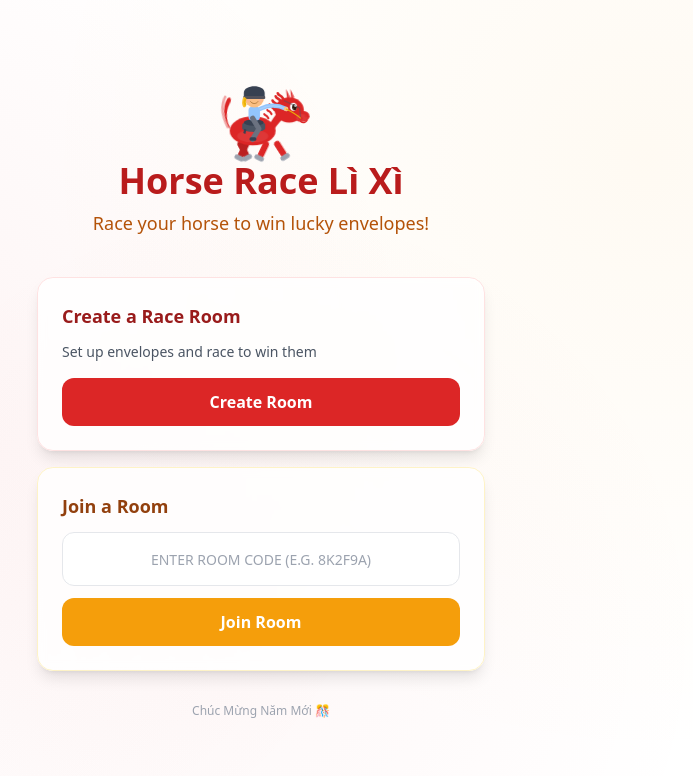
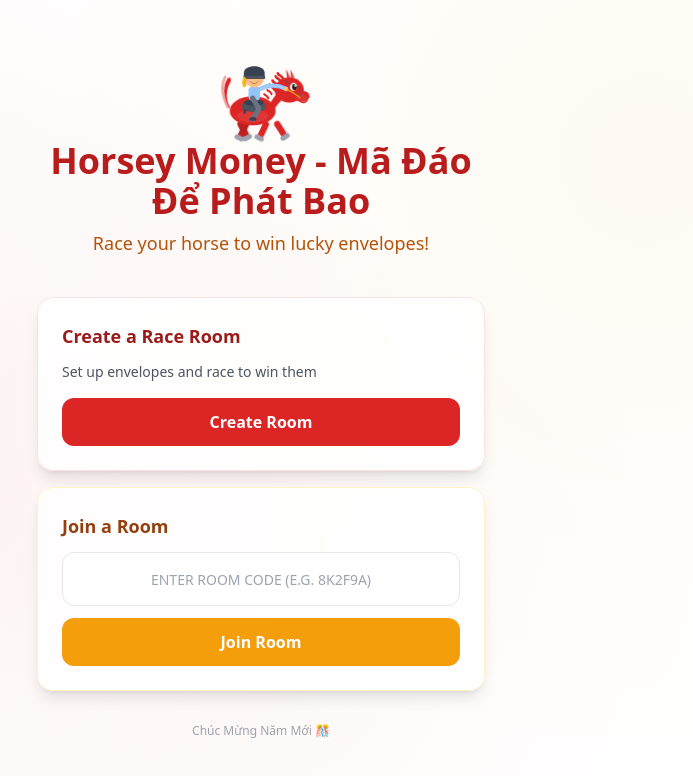
Before and after one commit to nhatntn/HorseyMoney, a Next.js app in the folder client/: page / in a window 1280 px wide. Shown: the top 776 px of the page, without its empty margins (379-1072 px from the left). Built offline with nearby package versions, Linux system fonts and the light colour scheme.

Commit message:
udate app name

```diff
--- a/client/src/app/layout.tsx
+++ b/client/src/app/layout.tsx
@@ -2,7 +2,7 @@ import type { Metadata } from "next";
 import "./globals.css";
 
 export const metadata: Metadata = {
-  title: "Horsey Money - Mã Đáo Phát Bao",
+  title: "Horsey Money - Mã Đáo Để Phát Bao",
   description: "Race your horse to win lucky Tet envelopes! Tap to run, finish first for the biggest prize.",
 };
 
--- a/client/src/app/page.tsx
+++ b/client/src/app/page.tsx
@@ -27,7 +27,7 @@ export default function HomePage() {
           <div className="w-24 h-16 mx-auto mb-4">
             <Horse color="#DC2626" state="running" />
           </div>
-          <h1 className="text-4xl font-bold text-red-700 mb-2">Horse Race Lì Xì</h1>
+          <h1 className="text-4xl font-bold text-red-700 mb-2">Horsey Money - Mã Đáo Để Phát Bao</h1>
           <p className="text-amber-700 text-lg">
             Race your horse to win lucky envelopes!
           </p>
--- a/client/src/app/room/[code]/page.tsx
+++ b/client/src/app/room/[code]/page.tsx
@@ -700,7 +700,7 @@ export default function RoomPage() {
           </button>
           <h1 className="text-2xl font-bold text-red-700 flex items-center justify-center gap-2">
             <span className="inline-block w-10 h-8"><Horse color="#DC2626" state="idle" /></span>
-            {roomState?.room.name || "Horsey Money - Mã Đáo Phát Bao"}
+            {roomState?.room.name || "Horsey Money - Mã Đáo Để Phát Bao"}
           </h1>
           <div className="mt-2 inline-flex items-center gap-2">
             <span className="bg-red-100 text-red-700 font-mono text-sm font-bold px-3 py-1 rounded-lg tracking-widest">
```
Lines whose indentation alone changed are shown as unchanged.
